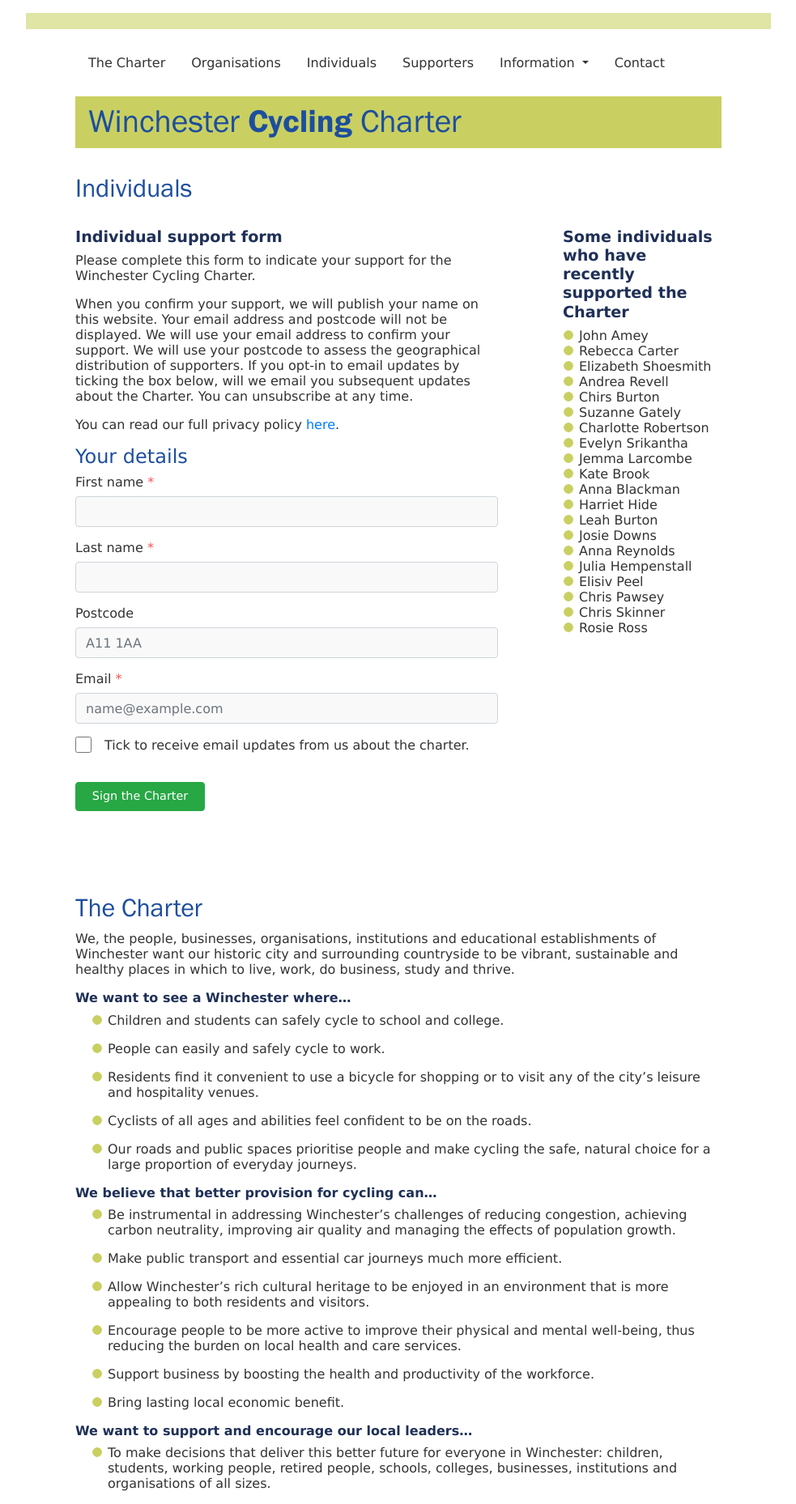
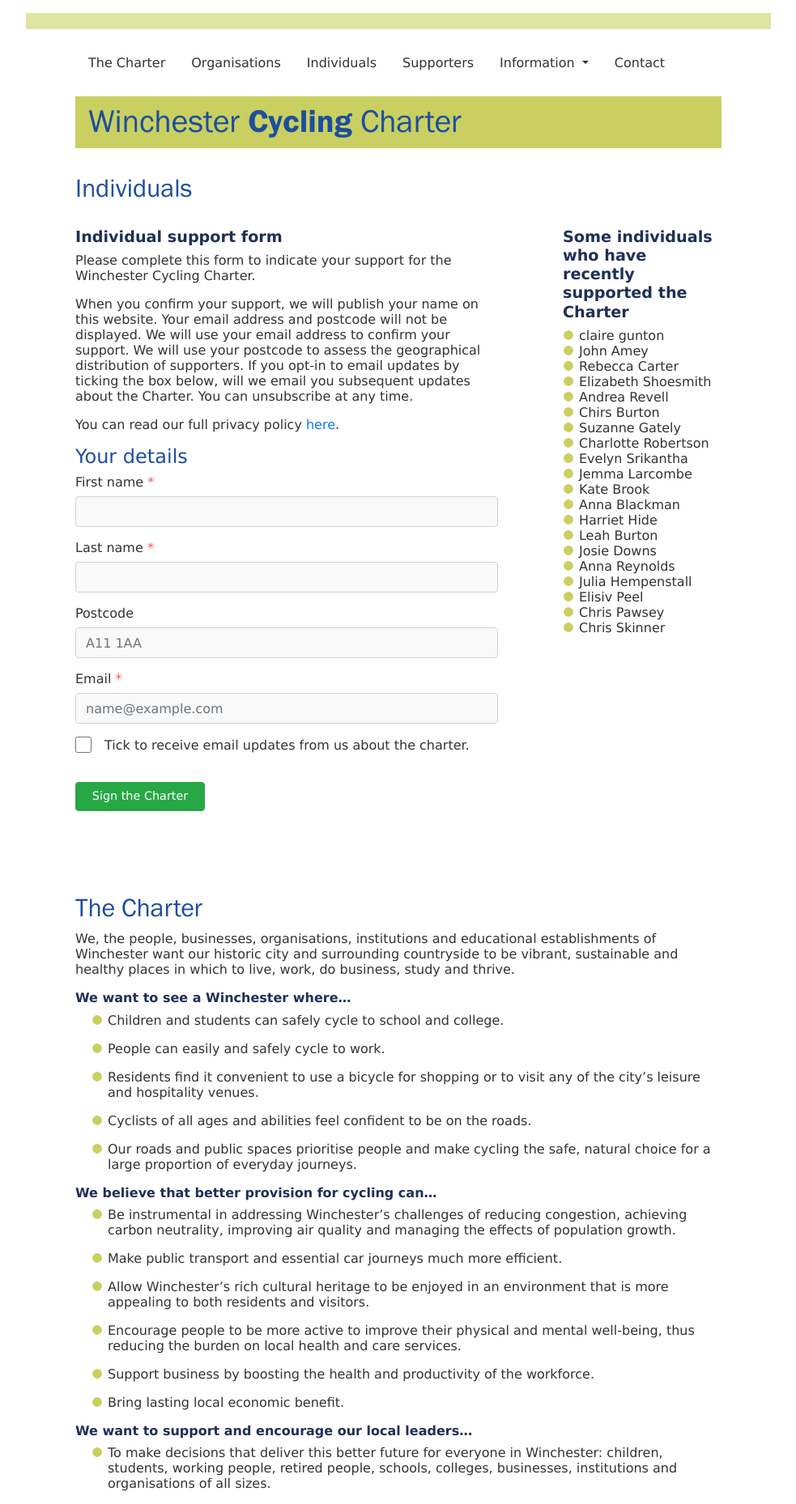
Before and after one commit to winchestercyclingcharter/winchestercyclingcharter.github.io, a Jekyll site: the page built from ind-page.md, in a window 1280 px wide. Shown: the whole page at 81% size, without its empty margins (148-1131 px from the left). Built offline with Jekyll 4.4.1, drawn with Linux system fonts in a browser that asks for light colours; nearby versions of some CDN libraries.

Commit message:
Update people.yml

```diff
--- a/_data/people.yml
+++ b/_data/people.yml
@@ -495,3 +495,4 @@
 - { lastname: Carter, firstname: Rebecca, dt: 20210621-131757-382671 }
 - { lastname: Shoesmith, firstname: Elizabeth, dt: 20210621-125932-967160 }
 - { lastname: Amey, firstname: John , dt: 20210621-193813-895109 }
+- { lastname: gunton, firstname: claire, dt: 20210622-075556-425392 }
```
